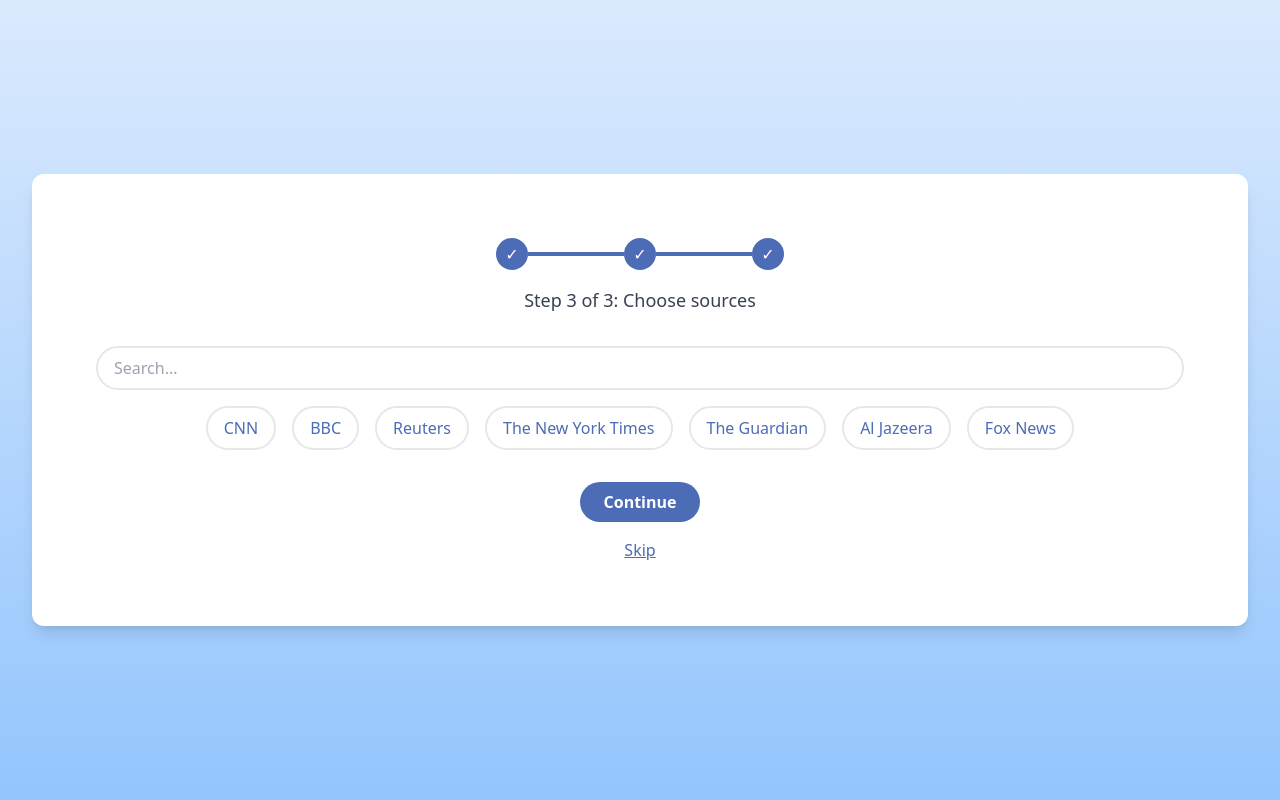
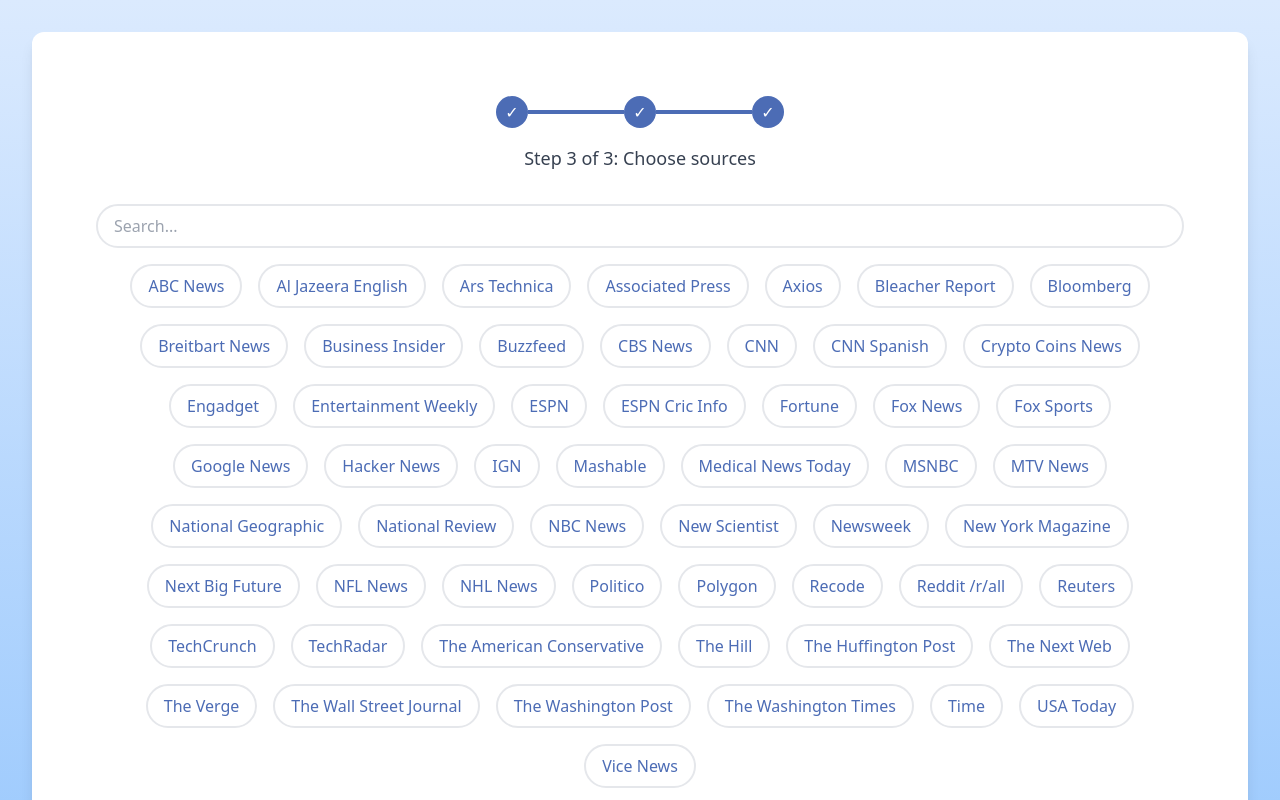
Before and after one commit to fayefzhang/bitewise, a Next.js app in the folder frontend/: page /sources in a window 1280 px wide. Shown: the top 800 px of the page. Built offline with nearby package versions, Linux system fonts and the light colour scheme.

Commit message:
add all sources to signup / profile

```diff
--- a/frontend/app/common/utils.ts
+++ b/frontend/app/common/utils.ts
@@ -80,14 +80,61 @@
 ];
 
 export const sources = [
+  "ABC News",
+  "Al Jazeera English",
+  "Ars Technica",
+  "Associated Press",
+  "Axios",
+  "Bleacher Report",
+  "Bloomberg",
+  "Breitbart News",
+  "Business Insider",
+  "Buzzfeed",
+  "CBS News",
   "CNN",
-  "BBC",
+  "CNN Spanish",
+  "Crypto Coins News",
+  "Engadget",
+  "Entertainment Weekly",
+  "ESPN",
+  "ESPN Cric Info",
+  "Fortune",
+  "Fox News",
+  "Fox Sports",
+  "Google News",
+  "Hacker News",
+  "IGN",
+  "Mashable",
+  "Medical News Today",
+  "MSNBC",
+  "MTV News",
+  "National Geographic",
+  "National Review",
+  "NBC News",
+  "New Scientist",
+  "Newsweek",
+  "New York Magazine",
+  "Next Big Future",
+  "NFL News",
+  "NHL News",
+  "Politico",
+  "Polygon",
+  "Recode",
+  "Reddit /r/all",
   "Reuters",
-  "The New York Times",
-  "The Guardian",
-  "Al Jazeera",
-  "Fox News",
-  // ... add more sources here
+  "TechCrunch",
+  "TechRadar",
+  "The American Conservative",
+  "The Hill",
+  "The Huffington Post",
+  "The Next Web",
+  "The Verge",
+  "The Wall Street Journal",
+  "The Washington Post",
+  "The Washington Times",
+  "Time",
+  "USA Today",
+  "Vice News",
 ];
 
 export const defaultSearchPreferences: AdvancedSearchPreferences = {
--- a/frontend/app/profile/page.tsx
+++ b/frontend/app/profile/page.tsx
@@ -48,7 +48,7 @@
         setBias(userPreferences.bias || []);
         setFromDate(userPreferences.from_date);
         setClustering(userPreferences.clustering);
-        setLocation(userPreferences.location || "");
+        setLocation(userPreferences.location || "Philadelphia");
       } catch (error) {
         console.error("Error fetching user preferences:", error);
       }
--- a/frontend/app/sources/page.tsx
+++ b/frontend/app/sources/page.tsx
@@ -1,17 +1,7 @@
 import StepSelection from "../components/stepselection";
+import { sources } from "../common/utils";
 
 const SourcesPage = () => {
-  const sources = [
-    "CNN",
-    "BBC",
-    "Reuters",
-    "The New York Times",
-    "The Guardian",
-    "Al Jazeera",
-    "Fox News",
-    // ... add more sources here
-  ];
-
   return (
     <StepSelection
       title="Step 3 of 3: Choose sources"
```
Also changed, not shown: 1 other file (tests, documents, lock files or other folders).
